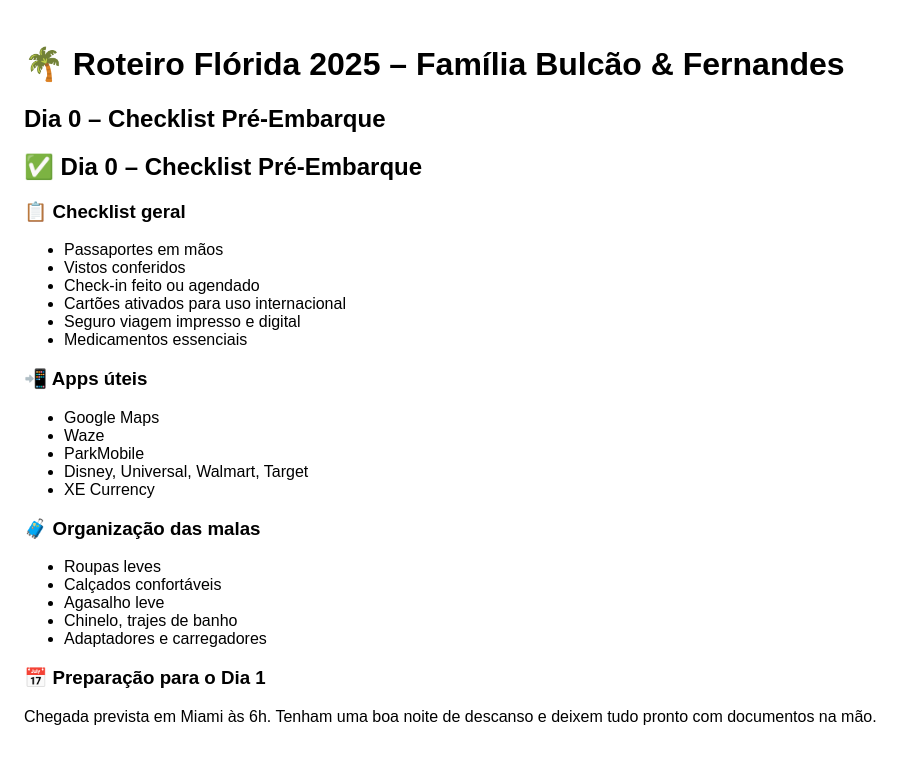
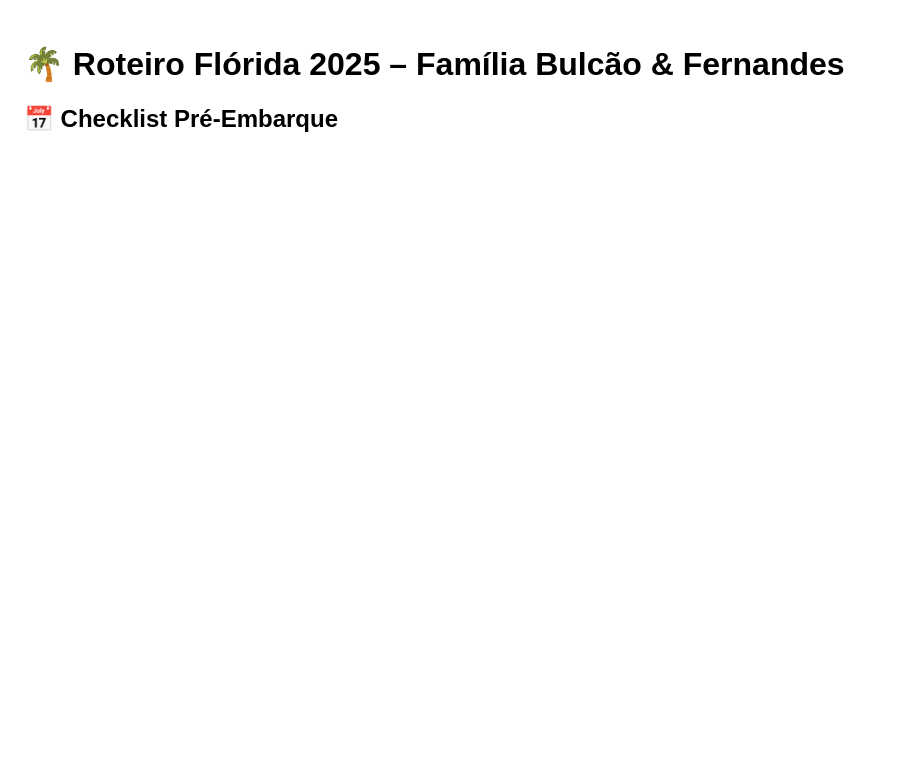
Before and after one commit to Kanastrajr/roteiro-florida-2025, a React (Vite) app: page / in a window 1280 px wide. Shown: the top 764 px of the page, without its empty margins (0-915 px from the left). Built offline with nearby package versions, Linux system fonts and the light colour scheme.

Commit message:
Retificando Dia 0

```diff
--- a/src/agendaCompleta.js
+++ b/src/agendaCompleta.js
@@ -1,8 +1,8 @@
-import Dia0 from "./pages/agenda/Dia0";
+import Dia0 from './pages/agenda/Dia0';
 
 export const diasAgenda = [
   {
-    titulo: "Dia 0 – Checklist Pré-Embarque",
+    titulo: '📅 Checklist Pré-Embarque',
     componente: <Dia0 />,
   },
 ];
--- a/src/pages/agenda/Dia0.jsx
+++ b/src/pages/agenda/Dia0.jsx
@@ -1,44 +1,9 @@
-import React from "react";
-
-export default function Dia0() {
+const Dia0 = () => {
   return (
-    <div className="p-4">
-      <h2 className="text-xl font-bold mb-2">✅ Dia 0 – Checklist Pré-Embarque</h2>
-      <section className="mb-4">
-        <h3 className="font-semibold text-lg">📋 Checklist geral</h3>
-        <ul className="list-disc list-inside">
-          <li>Passaportes em mãos</li>
-          <li>Vistos conferidos</li>
-          <li>Check-in feito ou agendado</li>
-          <li>Cartões ativados para uso internacional</li>
-          <li>Seguro viagem impresso e digital</li>
-          <li>Medicamentos essenciais</li>
-        </ul>
-      </section>
-      <section className="mb-4">
-        <h3 className="font-semibold text-lg">📲 Apps úteis</h3>
-        <ul className="list-disc list-inside">
-          <li>Google Maps</li>
-          <li>Waze</li>
-          <li>ParkMobile</li>
-          <li>Disney, Universal, Walmart, Target</li>
-          <li>XE Currency</li>
-        </ul>
-      </section>
-      <section className="mb-4">
-        <h3 className="font-semibold text-lg">🧳 Organização das malas</h3>
-        <ul className="list-disc list-inside">
-          <li>Roupas leves</li>
-          <li>Calçados confortáveis</li>
-          <li>Agasalho leve</li>
-          <li>Chinelo, trajes de banho</li>
-          <li>Adaptadores e carregadores</li>
-        </ul>
-      </section>
-      <section>
-        <h3 className="font-semibold text-lg">📅 Preparação para o Dia 1</h3>
-        <p>Chegada prevista em Miami às 6h. Tenham uma boa noite de descanso e deixem tudo pronto com documentos na mão.</p>
-      </section>
+    <div>
+      {/* conteúdo do dia 0 */}
     </div>
   );
-}
+};
+
+export default Dia0;
```
